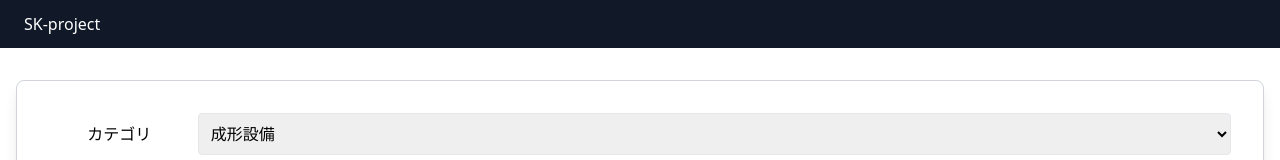
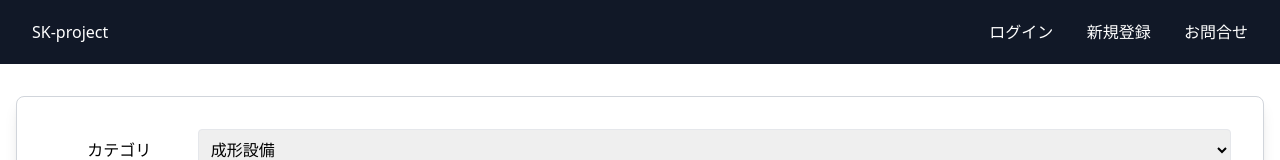
Before and after one commit to SatakeYusuke19920527/next-blog2, a Next.js app: page / in a window 1280 px wide. Shown: the top 160 px of the page. Built offline with nearby package versions, Linux system fonts and the light colour scheme.

Commit message:
検索フォーム実装

```diff
--- a/components/Navbar.tsx
+++ b/components/Navbar.tsx
@@ -1,17 +1,43 @@
 import Link from "next/link";
-import { siteConfig } from "../site.config";
+import { navbarMenu, siteConfig } from "../site.config";
 
 const Navbar = () => {
   return (
     <nav className="relative w-full flex flex-wrap items-center justify-between py-3  text-white hover:text-gray-700 focus:text-gray-700 navbar navbar-expand-lg bg-gray-900">
-      <div className="container-fluid w-full flex flex-wrap items-center justify-between px-6">
+      <div className="grid grid-cols-4 container-fluid w-full px-6">
         <div
-          className="bg-grey-light rounded-md w-full"
-          aria-label="breadcrumb"
+          className="bg-grey-light rounded-md w-full col-span-3 p-2"
+          aria-label="breadcrumb1"
         >
           <Link href="/" className="text-white hover:text-gray-100">
             {siteConfig.title}
           </Link>
+        </div>
+        <div
+          className="bg-grey-light rounded-md w-full col-span-1 p-2 grid grid-cols-3"
+          aria-label="breadcrumb1"
+        >
+          {navbarMenu.map((menu, index) => (
+            <div
+              className="bg-grey-light rounded-md w-full col-span-1 md:block hidden text-right gap-3"
+              aria-label="breadcrumb2"
+              key={index}
+            >
+              <Link href="/" className="text-white hover:text-gray-100">
+                {menu.name}
+              </Link>
+            </div>
+          ))}
+          <div
+            className="bg-grey-light rounded-md w-full col-span-3 text-right gap-3 md:hidden"
+            aria-label="breadcrumb2"
+          >
+            <button>
+              <Link href="/" className="text-white hover:text-gray-100">
+                test
+              </Link>
+            </button>
+          </div>
         </div>
       </div>
     </nav>
--- a/site.config.ts
+++ b/site.config.ts
@@ -19,5 +19,11 @@ export const categoryConfig = [
   { name: "成形屋" },
   { name: "樹脂" },
   { name: "展示会" },
-  {name: "その他"},
+  { name: "その他"}
 ]
+
+export const navbarMenu = [
+  { name: "ログイン" },
+  { name: "新規登録" },
+  { name: "お問合せ" }
+]
```
